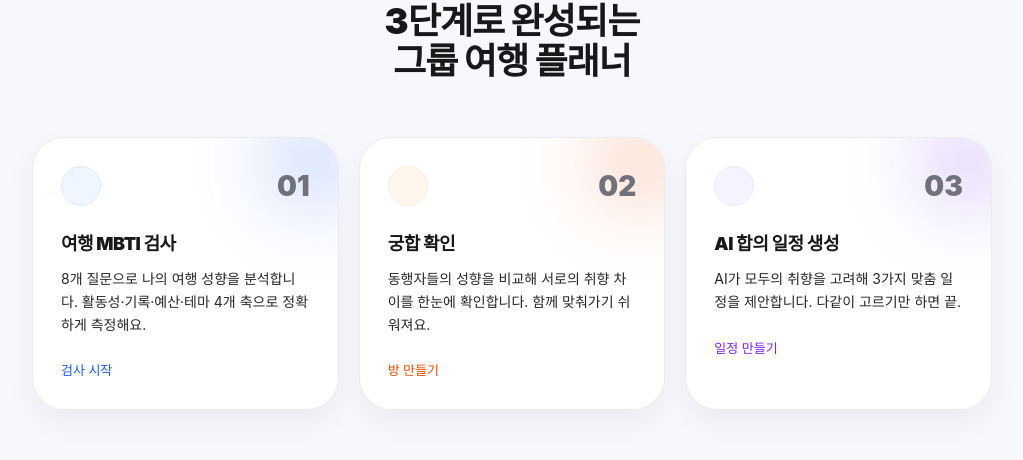
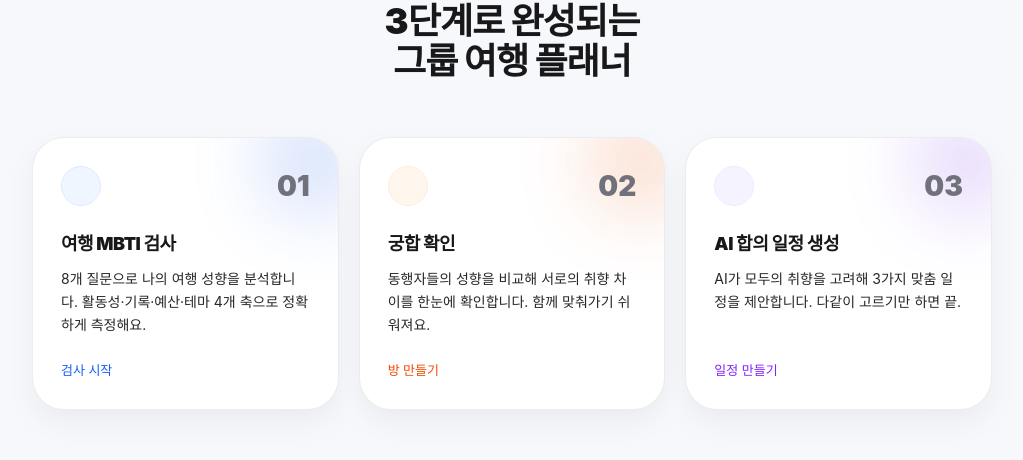
Before and after one commit to Heyaaz/tripsync_web, a Next.js app: page / in a window 1280 px wide. Shown: the part 831-1291 px from the top of the page, without its empty margins (128-1151 px from the left). Built offline with nearby package versions, Linux system fonts and the light colour scheme; some icons are missing; a web font is replaced by a local one.

Commit message:
fix: 홈 단계 카드 CTA 정렬 통일

```diff
--- a/app/page.tsx
+++ b/app/page.tsx
@@ -410,9 +410,9 @@ export default function LandingPage() {
                   ctaColor: 'text-violet-600',
                 },
               ].map((item, i) => (
-                <div key={item.step} className={`reveal card-lift bg-white rounded-2xl p-7 border border-zinc-200/70 relative overflow-hidden shadow-[0_12px_30px_rgba(15,23,42,0.05)]`} style={{ transitionDelay: `${i * 80}ms` }}>
+                <div key={item.step} className="reveal card-lift flex h-full flex-col bg-white rounded-2xl p-7 border border-zinc-200/70 relative overflow-hidden shadow-[0_12px_30px_rgba(15,23,42,0.05)]" style={{ transitionDelay: `${i * 80}ms` }}>
                   <div className="absolute -right-6 -top-6 w-24 h-24 rounded-full opacity-25 blur-2xl pointer-events-none" style={{ backgroundColor: item.color }} />
-                  <div className="relative z-10">
+                  <div className="relative z-10 flex h-full flex-col">
                     <div className="flex items-center justify-between mb-6">
                       <div className={`w-10 h-10 rounded-xl ${item.bg} flex items-center justify-center border ${item.border}`}>
                       <iconify-icon icon={item.icon} width="22" style={{ color: item.color }}></iconify-icon>
@@ -420,8 +420,8 @@ export default function LandingPage() {
                       <span className="text-[28px] font-black text-zinc-500 leading-none">{item.step}</span>
                     </div>
                     <h3 className="text-lg font-black text-zinc-900 mb-2.5 tracking-tight">{item.title}</h3>
-                  <p className="text-zinc-800 text-[14px] leading-relaxed break-keep-all mb-6 font-normal tracking-normal">{item.desc}</p>
-                    <Link href={item.href} className={`flex items-center gap-1 text-[13px] font-medium ${item.ctaColor}`}>
+                    <p className="text-zinc-800 text-[14px] leading-relaxed break-keep-all pb-6 font-normal tracking-normal">{item.desc}</p>
+                    <Link href={item.href} className={`mt-auto flex items-center gap-1 text-[13px] font-medium ${item.ctaColor}`}>
                       {item.cta}
                     <iconify-icon icon="solar:alt-arrow-right-bold" width="11"></iconify-icon>
                     </Link>
```
